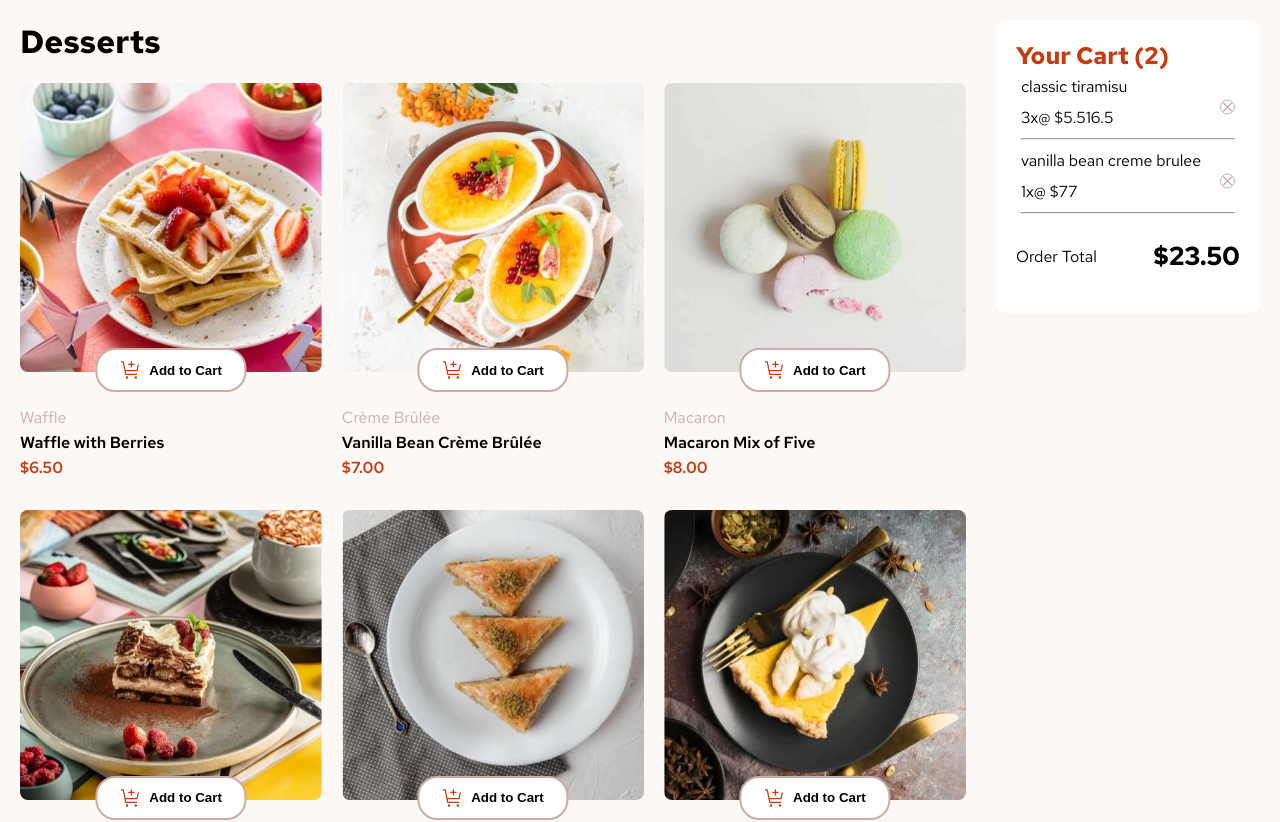
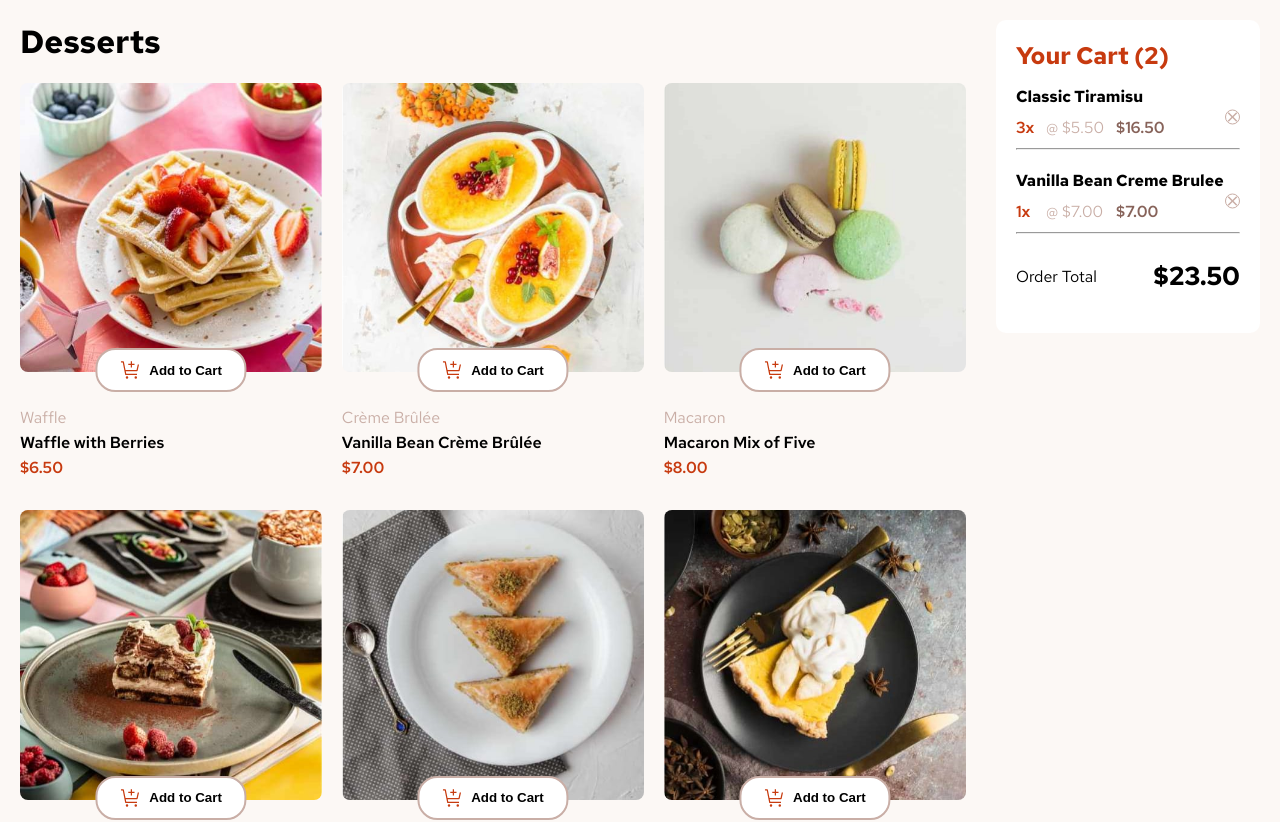
Before and after one commit to ViniciusG-Ribeiro/product-list-with-cart, a React (Vite) app: page / in a window 1280 px wide. Shown: the top 822 px of the page. Built offline with nearby package versions, Linux system fonts and the light colour scheme.

Commit message:
ajust visual cart

```diff
--- a/src/component/productCart/index.jsx
+++ b/src/component/productCart/index.jsx
@@ -5,11 +5,11 @@ export default function ProductCart(product) {
 
     return (
         <ContainerProduct>
-            <p>{product.name}</p>
+            <ProductName>{product.name}</ProductName>
             <ContainerInfos>
-                <p>{product.quantity}x</p>
-                <p>@ ${product.price}</p>
-                <p>{product.price * product.quantity}</p>
+                <ProductQuantity>{product.quantity}x</ProductQuantity>
+                <UnitaryPrice>@ ${product.price.toFixed(2)}</UnitaryPrice>
+                <TotalPrice>${(product.price * product.quantity).toFixed(2)}</TotalPrice>
                 <CloseButton><img src={close} alt="button close" /></CloseButton>
             </ContainerInfos>
 
@@ -22,7 +22,8 @@ export default function ProductCart(product) {
 const ContainerProduct = styled.div`
     display: flex;
     flex-direction:column;
-    padding: 5px;
+    padding: 5px 0;
+    margin: 10px 0;
 `
 
 const CloseButton = styled.button`
@@ -48,11 +49,33 @@ const CloseButton = styled.button`
     &:hover {
         border-color: hsl(12, 20%, 44%);
     }
-
 `
 
 const ContainerInfos = styled.div`
-    display: flex;
+    display: grid;
+    grid-template-columns: minmax(10px,20px) repeat(2,minmax(10px,60px));
+    grid-template-rows: 1;
     margin: 10px 0;
     position: relative;
+    // background-color: #3425
+    gap: 10px;
 `
+
+
+const ProductName = styled.p`
+    font-weight: bold;
+    text-transform: capitalize;
+`
+const ProductQuantity = styled.p`
+    font-weight: 600;
+    color:hsl(14, 86%, 42%);
+`
+
+const UnitaryPrice = styled.p`
+    color:hsl(14, 25%, 72%);
+`
+
+const TotalPrice = styled.p`
+    font-weight: 600;
+    color:hsl(12, 20%, 44%);
+`
```
